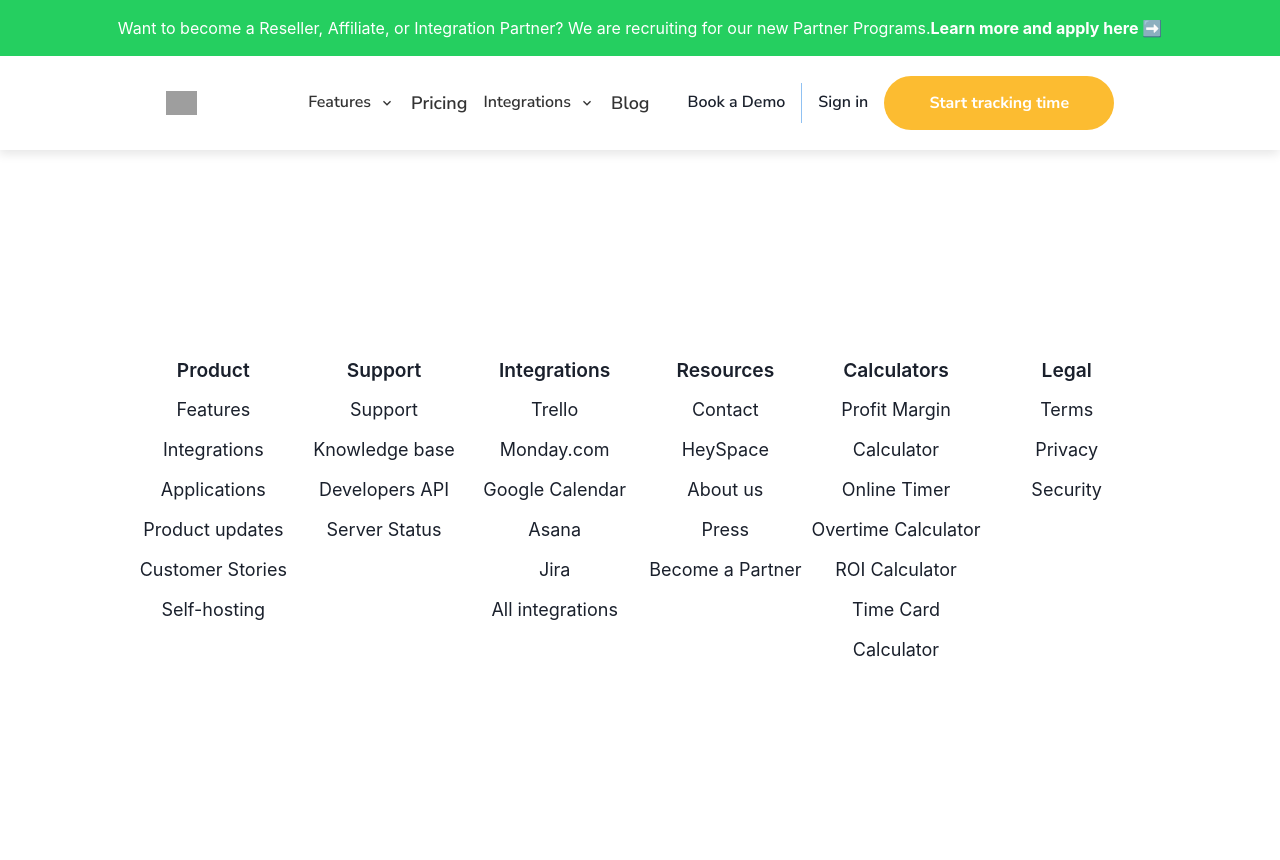
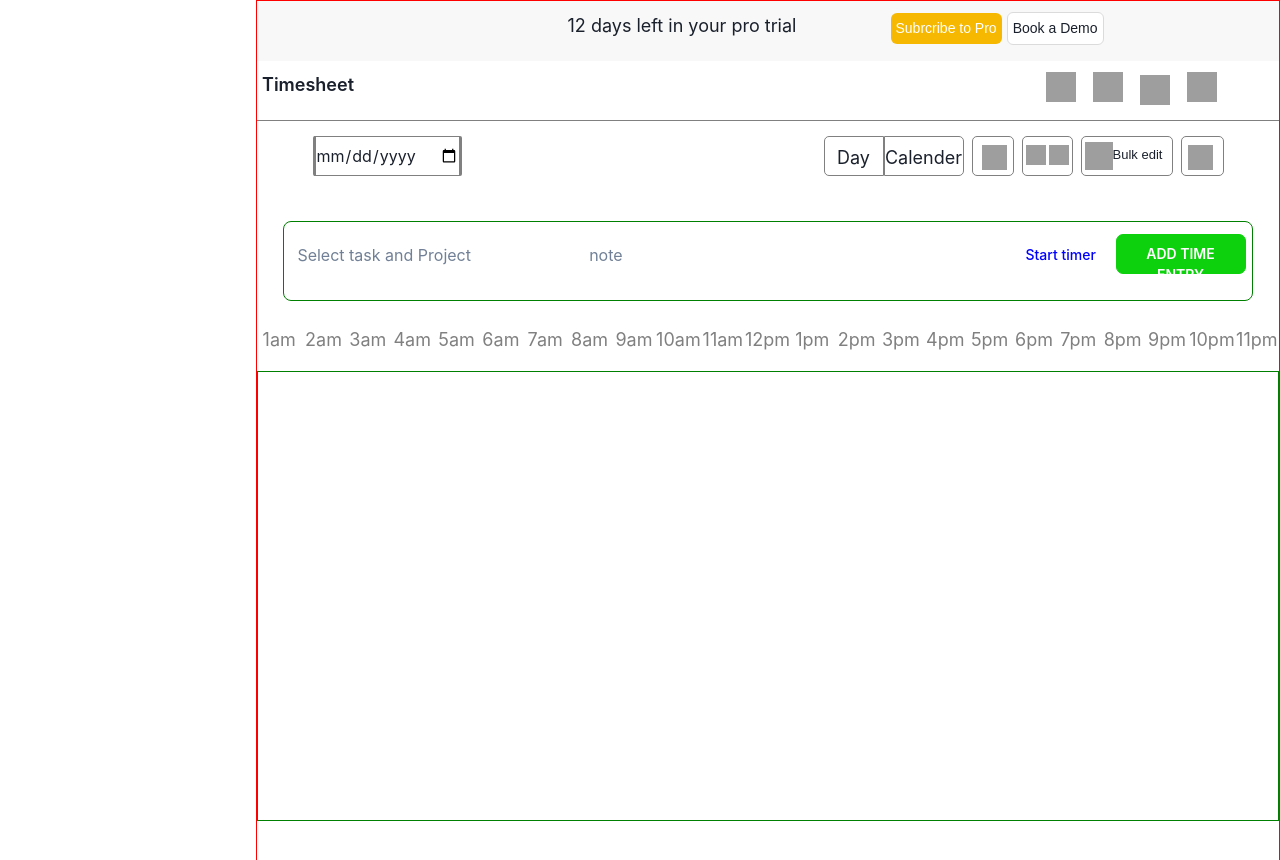
Before and after one commit to Harapriyasahu/nutty-form-5506, a React (Create React App) app in the folder frontend/: page / in a window 1280 px wide. Shown: the top 860 px of the page. Built offline with nearby package versions, Linux system fonts and the light colour scheme; grey boxes are pictures that could not be loaded.

Commit message:
commit timesheet frontend

```diff
--- a/frontend/src/App.js
+++ b/frontend/src/App.js
@@ -1,4 +1,5 @@
 import './App.css';
+import Timesheet from './Pages/Timesheet';
 
 
 import AllRoutes from './Routes/AllRoutes' ;
@@ -11,7 +12,7 @@ function App() {
   return (
     <div className="App">
 
-        <AllRoutes/>
+        <Timesheet/>
 
 
 
--- a/frontend/src/Pages/Timesheet.css
+++ b/frontend/src/Pages/Timesheet.css
@@ -145,7 +145,7 @@
 .datedivinside1middle{
     border: 1px solid gray;
     height: 40px;
-    width: 60px;
+    width: 200px;
 }
 
 .datedivinside1left{
@@ -203,6 +203,10 @@
     border-bottom-left-radius: 5px;
 }
 
+.datediv2inside1left:hover{
+    background-color: rgb(211, 208, 208);
+}
+
 .datediv2inside1left:focus{
     border: 2px solid green;
     color: green;
@@ -214,6 +218,10 @@
     width: 80px;
     border-top-right-radius: 5px;
     border-bottom-right-radius: 5px;
+}
+
+.datediv2inside1right:hover{
+    background-color: rgb(211, 208, 208);
 }
 
 .datediv2inside1right:focus{
@@ -234,6 +242,10 @@
     border-radius: 5px;
 }
 
+.datediv2inside2:hover{
+    background-color: rgb(211, 208, 208);
+}
+
 .datediv2inside2refresh{
     height: 25px;
     width: 25px;
@@ -250,6 +262,10 @@
     display: flex;
 }
 
+.datediv2inside3:hover{
+    background-color: rgb(211, 208, 208);
+}
+
 .datediv2inside4{
     border: 1px solid gray;
     height: 40px;
@@ -260,6 +276,10 @@
     display: flex;
     font-family: sans-serif;
     font-weight: 500;
+}
+
+.datediv2inside4:hover{
+    background-color: rgb(211, 208, 208);
 }
 
 .datediv2inside4:focus{
@@ -274,6 +294,10 @@
     margin-top: 5px;
     margin-left: 8px;
     border-radius: 5px;
+}
+
+.datediv2inside5:hover{
+    background-color: rgb(211, 208, 208);
 }
 
 .datediv2inside3img{
@@ -326,17 +350,113 @@
 
 .timings{
     /* border: 1px solid blue; */
-    height: 35px;
+    height: 50px;
     width: 100%;
     display: flex;
     margin: auto;
+    margin-top: 10px;
+    /* font-size: 10px; */
 }
 
 .timings1{
     /* border: 1px solid red; */
     height: 20px;
-    width: 4%;
+    width: 5%;
     margin: auto;
-    font-size: 12px;
+    font-size: 8px;
     color: grey;
 }
+
+.taskproject{
+    border: 1px solid green;
+    border-radius: 8px;
+    height: 80px;
+    width: 95%;
+    margin: auto;
+    display: flex;
+}
+
+.selecttask{
+    /* border: 1px solid red; */
+    height: 60px;
+    width: 300px;
+    margin-top: 5px;
+    margin-left: 10px;
+}
+
+.notediv{
+    /* border: 1px solid blue; */
+    height: 60px;
+    width: 100px;
+    margin-top: 5px;
+    justify-content: space-evenly;
+}
+
+.tasktime{
+    /* border: 1px solid blue; */
+    height: 60px;
+    width: 350px;
+    margin-top: 5px;
+}
+
+.starttimer{
+    /* border: 1px solid blue; */
+    height: 60px;
+    width: 100px;
+    margin-top: 5px;
+}
+
+.addtimeentry{
+    /* border: 1px solid blue; */
+    height: 60px;
+    width: 150px;
+    margin-top: 5px;
+}
+
+.selecttaskinput{
+    /* border: 1px solid red; */
+    height: 55px;
+    width: 280px;
+}
+
+.notedivinput{
+    height: 55px;
+    width: 80px;
+}
+
+.starttimerbuttn{
+    height: 25px;
+    font-size: 14px;
+    font-weight: 500;
+    color: blue;
+    border: 0;
+    margin-top: 15px;
+}
+
+.starttimerbuttn:hover{
+    text-decoration: underline;
+}
+
+.addtimeentrybttn{
+    border: 1px solid rgb(13, 209, 13);
+    height: 40px;
+    width: 130px;
+    padding: 8px;
+    font-size: 14px;
+    margin-top: 7px;
+    background-color: rgb(13, 209, 13);
+    border-radius: 7px;
+    color: white;
+    font-weight: 600;
+}
+
+.addtimeentrybttn:hover{
+    background-color: rgb(135, 211, 20);
+}
+
+.entries{
+    border: 1px solid green;
+    height: 450px;
+    width: 100%;
+    margin-top: 10px;
+}
--- a/frontend/src/Pages/Timesheet.jsx
+++ b/frontend/src/Pages/Timesheet.jsx
@@ -98,7 +98,7 @@ const Timesheet = () => {
                             <img className='datedivinside1arrow' src="https://cdn-icons-png.flaticon.com/128/2985/2985161.png" alt="" />
                         </button>
                         <button className='datedivinside1middle'>
-                        <Accordion defaultIndex={[0]} allowMultiple>
+                        {/* <Accordion defaultIndex={[0]} allowMultiple>
                          <AccordionItem>
                              <h2>
                          <AccordionButton>
@@ -108,13 +108,12 @@ const Timesheet = () => {
                         </AccordionButton>
                         </h2>
                         <AccordionPanel pb={4}>
-                        Lorem ipsum dolor sit amet, consectetur adipiscing elit, sed do eiusmod
-                        tempor incididunt ut labore et dolore magna aliqua. Ut enim ad minim
-                        veniam, quis nostrud exercitation ullamco laboris nisi ut aliquip ex ea
-                        commodo consequat.
+                        <input type="date" />
                         </AccordionPanel>
                         </AccordionItem>
-                        </Accordion>
+                        </Accordion> */}
+
+                        <input type="date" />
 
                         </button>
                         <button className='datedivinside1left'>
@@ -122,7 +121,7 @@ const Timesheet = () => {
                         </button>
                     </div>
                     <div className='datedivinside2'>
-                        <h2 className='datedivinside2day'>Thursday, 29 September</h2>
+                        {/* <h2 className='datedivinside2day'>Thursday, 29 September</h2> */}
                     </div>
                 </div>
                 <div className='datediv2'>
@@ -168,30 +167,50 @@ const Timesheet = () => {
                 </div>
             </div>
 
+            <div className='taskproject'>
+                <div className='selecttask'>
+                    <input className='selecttaskinput' type="text" placeholder='Select task and Project' />
+                </div>
+                <div className='notediv'>
+                    <input className='notedivinput' type="text" placeholder='note'/>
+                </div>
+                <div className='tasktime'></div>
+                <div className='starttimer'>
+                    <button className='starttimerbuttn'>Start timer</button>
+                </div>
+                <div className='addtimeentry'>
+                    <button className='addtimeentrybttn'>ADD TIME ENTRY</button>
+                </div>
+            </div>
+
             <div className='timings'>
-                <div className='timings1'><p>1 am</p></div>
-                <div className='timings1'><p>2 am</p></div>
-                <div className='timings1'><p>3 am</p></div>
-                <div className='timings1'><p>4 am</p></div>
-                <div className='timings1'><p>5 am</p></div>
-                <div className='timings1'><p>6 am</p></div>
-                <div className='timings1'><p>7 am</p></div>
-                <div className='timings1'><p>8 am</p></div>
-                <div className='timings1'><p>9 am</p></div>
-                <div className='timings1'><p>10 am</p></div>
-                <div className='timings1'><p>11 am</p></div>
-                <div className='timings1'><p>12 pm</p></div>
-                <div className='timings1'><p>1 pm</p></div>
-                <div className='timings1'><p>2 pm</p></div>
-                <div className='timings1'><p>3 pm</p></div>
-                <div className='timings1'><p>4 pm</p></div>
-                <div className='timings1'><p>5 pm</p></div>
-                <div className='timings1'><p>6 pm</p></div>
-                <div className='timings1'><p>7 pm</p></div>
-                <div className='timings1'><p>8 pm</p></div>
-                <div className='timings1'><p>9 pm</p></div>
+                <div className='timings1'><p>1am</p></div>
+                <div className='timings1'><p>2am</p></div>
+                <div className='timings1'><p>3am</p></div>
+                <div className='timings1'><p>4am</p></div>
+                <div className='timings1'><p>5am</p></div>
+                <div className='timings1'><p>6am</p></div>
+                <div className='timings1'><p>7am</p></div>
+                <div className='timings1'><p>8am</p></div>
+                <div className='timings1'><p>9am</p></div>
+                <div className='timings1'><p>10am</p></div>
+                <div className='timings1'><p>11am</p></div>
+                <div className='timings1'><p>12pm</p></div>
+                <div className='timings1'><p>1pm</p></div>
+                <div className='timings1'><p>2pm</p></div>
+                <div className='timings1'><p>3pm</p></div>
+                <div className='timings1'><p>4pm</p></div>
+                <div className='timings1'><p>5pm</p></div>
+                <div className='timings1'><p>6pm</p></div>
+                <div className='timings1'><p>7pm</p></div>
+                <div className='timings1'><p>8pm</p></div>
+                <div className='timings1'><p>9pm</p></div>
                 <div className='timings1'><p>10pm</p></div>
-                <div className='timings1'><p>11 pm</p></div>
+                <div className='timings1'><p>11pm</p></div>
+            </div>
+
+            <div className='entries'>
+
             </div>
 
         </div>
```
